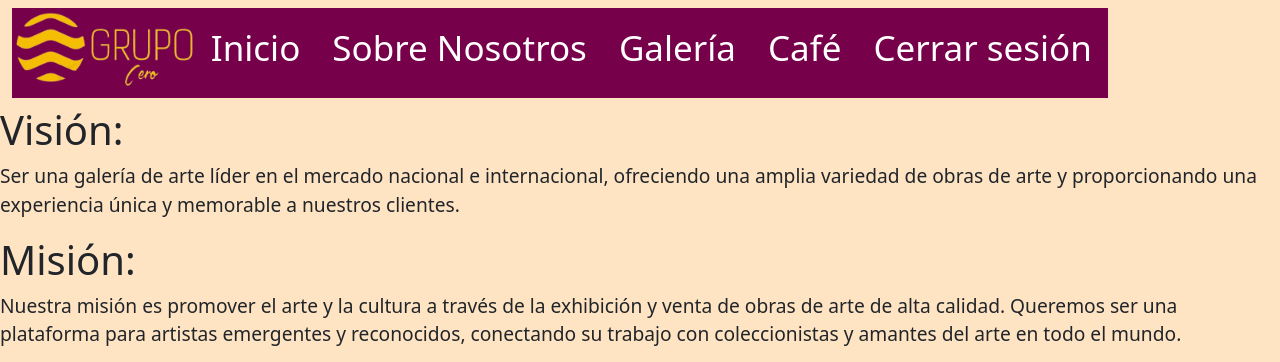
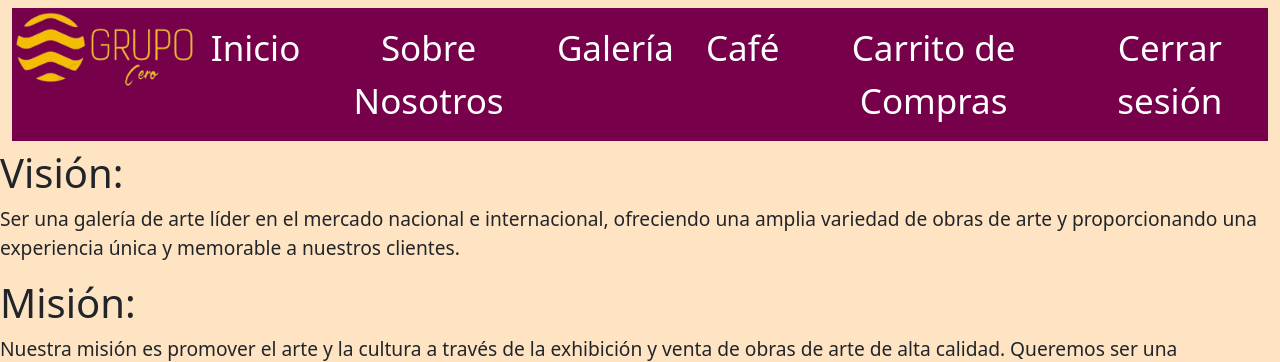
Before and after one commit to JackStar6677/Exp1_Avendano_Rebolledo, a Django app: template cafe/templates/cafe/pagina2.html in a window 1280 px wide. Shown: the top 362 px of the page. Run offline with Django 4.2, Linux system fonts and the light colour scheme; the template is opened without the code that fills it, so the values that code supplies are empty; parts of the project's set-up code (start-up, migrations or seed data) failed here and were passed over; some libraries are stand-ins or nearby versions.

Commit message:
Update pagina2.html

```diff
--- a/cafe/templates/cafe/pagina2.html
+++ b/cafe/templates/cafe/pagina2.html
@@ -36,6 +36,9 @@
       </LI>
       <li>
         <a class="nav-item active" href="/cafe/templates/cafe/Api.html"> Café </a>
+      </li>
+      <li>
+        <a class="nav-item active" href="{%url 'carrito' %}">Carrito de Compras</a>
       </li>
       <li>
         <a class="nav-item active" href="/cafe/templates/cafe/login.html"> Cerrar sesión </a>
```
